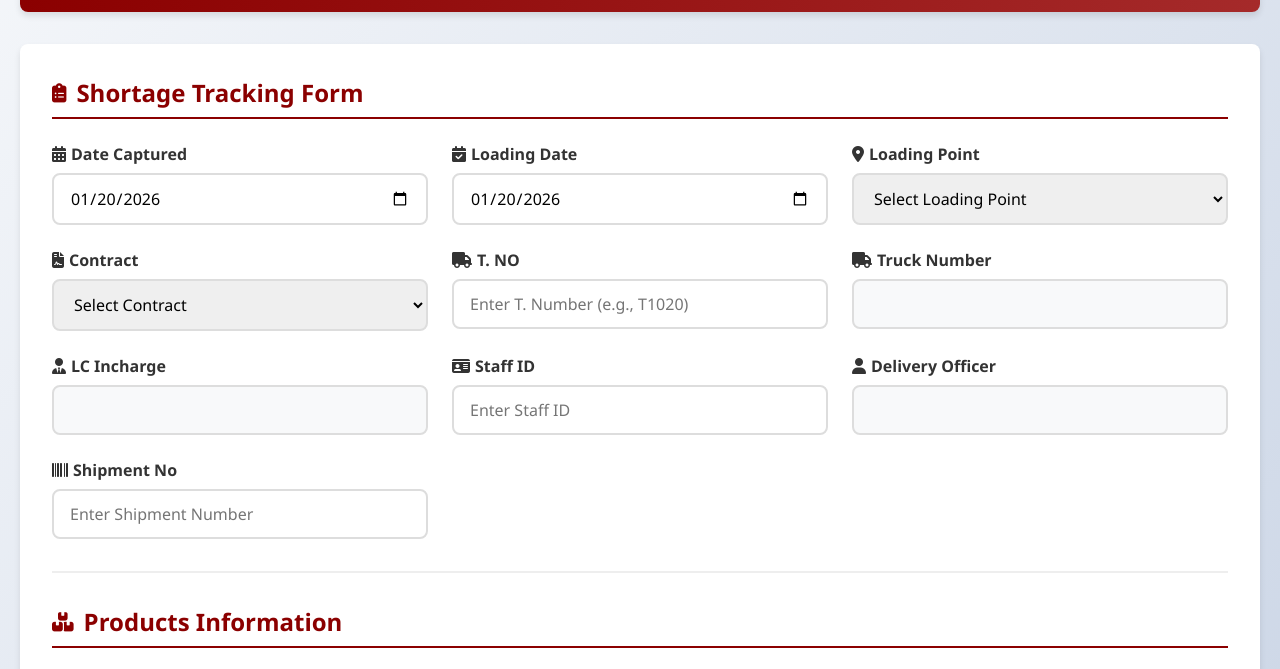
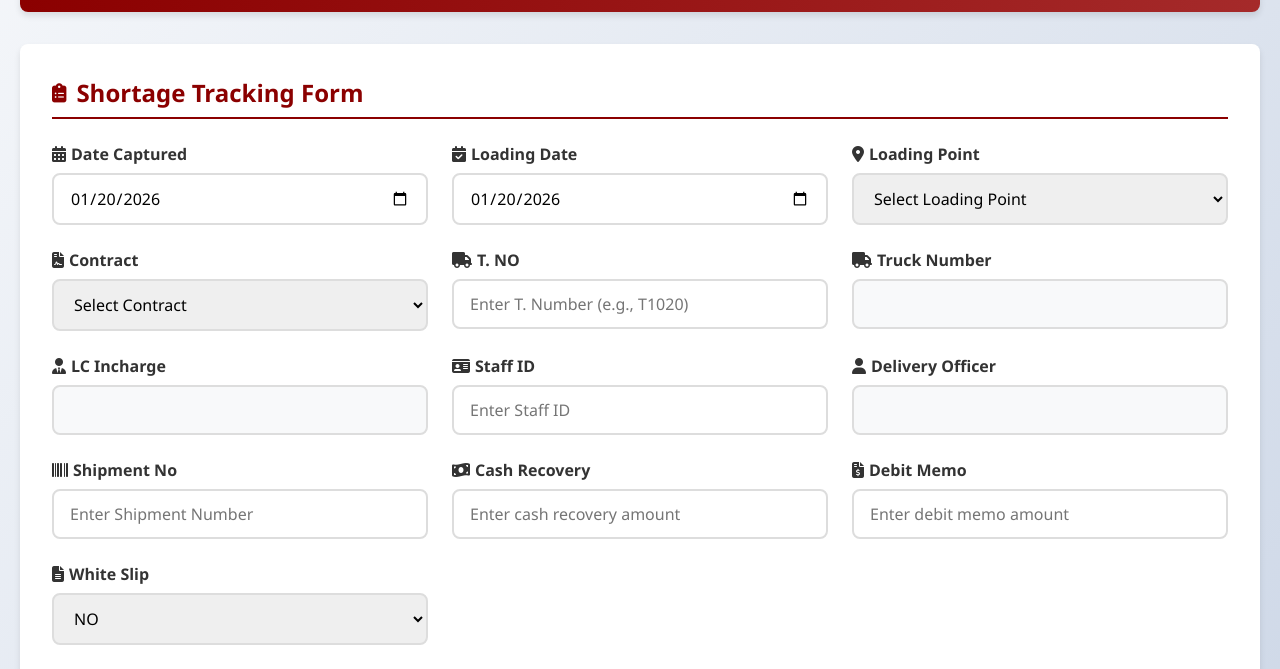
Before and after one commit to TechyRex/tsl-shortage-tracker, a plain HTML site: page index.html in a window 1280 px wide. Shown: the part 117-786 px from the top of the page. Drawn offline with Linux system fonts and the light colour scheme.

Commit message:
Update index.html

```diff
--- a/index.html
+++ b/index.html
@@ -445,6 +445,31 @@
                     </label>
                     <input type="text" id="shipmentNo" class="form-input" placeholder="Enter Shipment Number" required>
                 </div>
+
+                <!-- ADDED FIELDS -->
+                <div class="form-group">
+                    <label class="form-label">
+                        <i class="fas fa-money-bill-wave"></i> Cash Recovery
+                    </label>
+                    <input type="number" id="cashRecovery" class="form-input" placeholder="Enter cash recovery amount" min="0" step="0.01">
+                </div>
+
+                <div class="form-group">
+                    <label class="form-label">
+                        <i class="fas fa-file-invoice-dollar"></i> Debit Memo
+                    </label>
+                    <input type="number" id="debitMemo" class="form-input" placeholder="Enter debit memo amount" min="0" step="0.01">
+                </div>
+
+                <div class="form-group">
+                    <label class="form-label">
+                        <i class="fas fa-file-alt"></i> White Slip
+                    </label>
+                    <select id="whiteSlip" class="form-select">
+                        <option value="NO">NO</option>
+                        <option value="YES">YES</option>
+                    </select>
+                </div>
             </div>
 
             <!-- Products Section -->
@@ -483,7 +508,7 @@
                 </button>
             </div>
 
-            <!-- Summary Section -->
+            <!-- Summary Card -->
             <div class="summary-card" id="summaryCard">
                 <div class="summary-item">
                     <div class="summary-label">Total Products</div>
```
